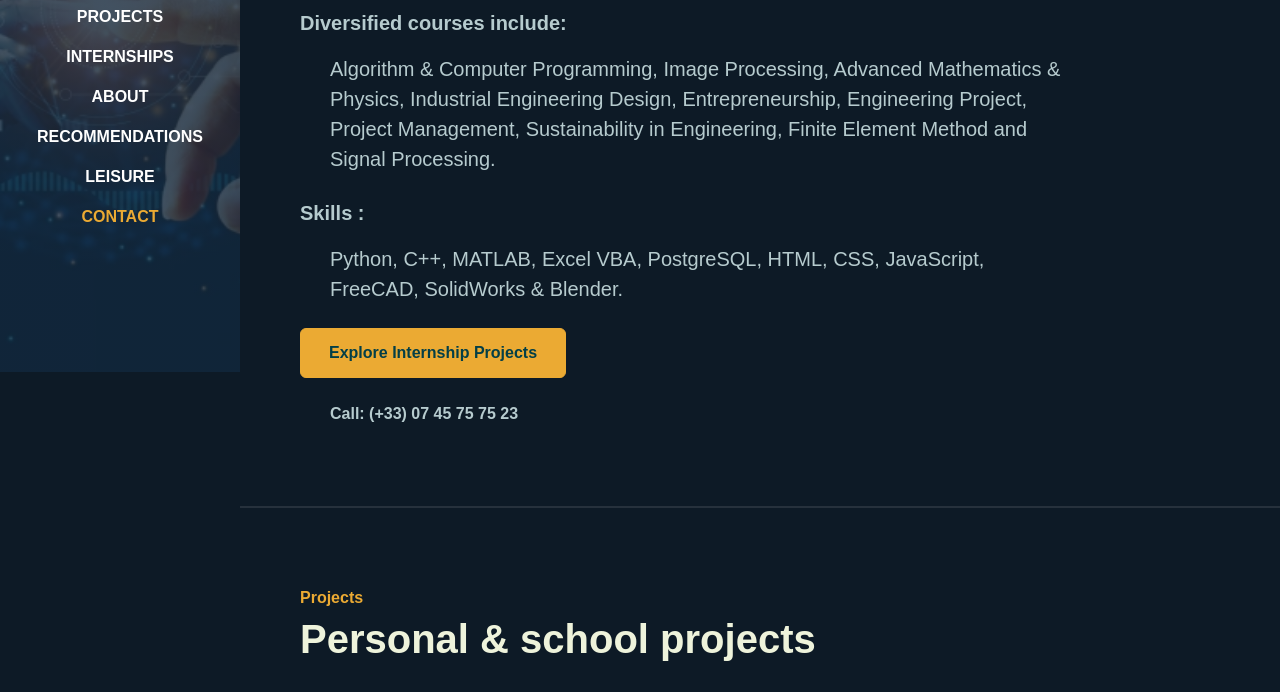
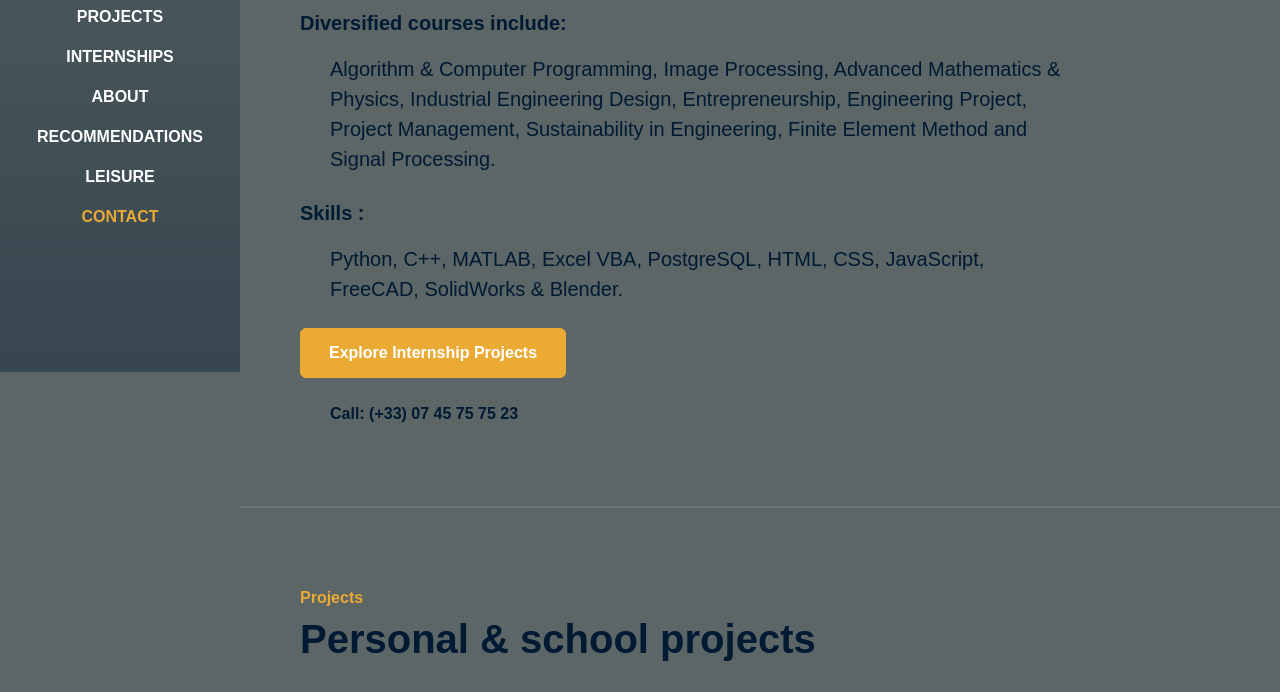
Before and after one commit to Haabiy/Abiy-Dema-Portfolio, a plain HTML site: page index.html in a window 1280 px wide. Shown: the part 428-1120 px from the top of the page. Drawn offline with Linux system fonts and the light colour scheme; a web font is replaced by a local one.

Commit message:
Updated Color x Background

```diff
--- a/assets/css/style.css
+++ b/assets/css/style.css
@@ -1,10 +1,10 @@
 @import url('https://fonts.googleapis.com/css2?family=Bai+Jamjuree:wght@400;500;600;700&display=swap');
 
 :root {
-    --color-body: #b6cbce;
+    --color-body: #001a33;
     --color-heading: #eef3db;
-    --color-base: #033f47;
-    --color-base2: #0d1a26;
+    --color-base: #ffffff;
+    --color-base2:  #5c6666;
     --color-brand: #ebaa33;
     --color-brand2: #FFA500;
     --sidbar-width: 240px;
@@ -18,7 +18,7 @@ body {
 }
 
 h1,h2,h3,h4,h5,h6 {
-    color: var(--color-heading);
+    color: var(---heading);
     font-weight: 700;
 }
 
@@ -87,7 +87,7 @@ img {
 /* NAVBAR */
 .navbar {
     background-color: var(--color-base);
-    background: linear-gradient(rgb(19, 38, 57,0.8), rgb(19, 38, 57,0.8)), url(../images/AI-Resized.png);
+    background: linear-gradient(#5c6666, rgb(19, 38, 57,0.5));
 }
 
 .navbar .nav-link {
@@ -108,7 +108,7 @@ img {
     .navbar {
         min-height: 100vh;
         width: var(--sidbar-width);
-        background: linear-gradient(rgb(19, 38, 57,0.8), rgb(19, 38, 57,0.8)), url(../images/AI.png);
+        background: linear-gradient(#5c6666, rgb(19, 38, 57,0.5));
         background-size: cover;
         background-position: center;
     }
```
